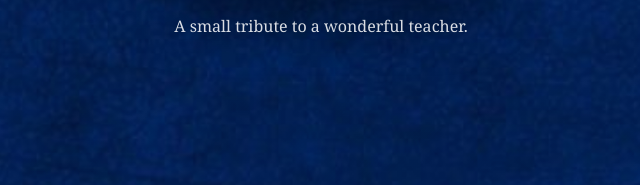
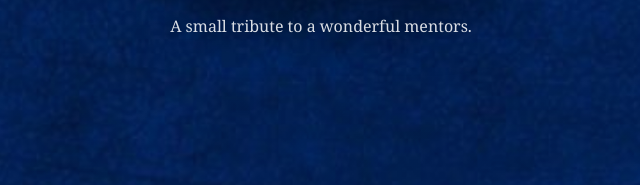
Before and after one commit to saxenaarush21/Teacher-s-Day, a plain HTML site: page index.html in a window 1280 px wide. Shown: the part 473-658 px from the top of the page, 319-959 px from the left. Drawn offline with Linux system fonts and the light colour scheme.

Commit message:
Update text to pluralize 'teacher' to 'mentors'

```diff
--- a/index.html
+++ b/index.html
@@ -75,7 +75,7 @@
         Your browser does not support video playback.
       </video>
     </div>
-    <p class="hint">A small tribute to a wonderful teacher.</p>
+    <p class="hint">A small tribute to a wonderful mentors.</p>
   </main>
 </body>
 </html>
```
